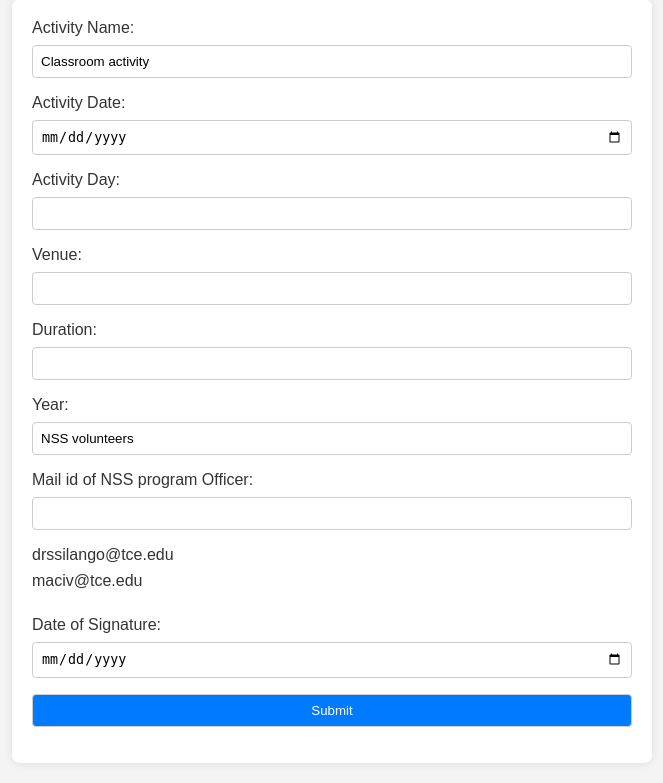
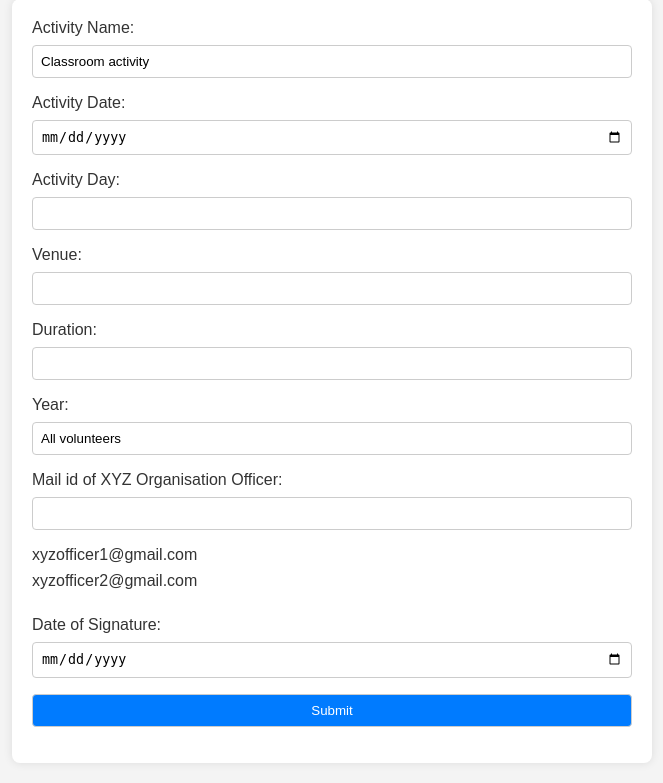
Before and after one commit to Guru-1205/AutoDocMailer, a Flask app: page / in a window 1280 px wide. Shown: the part 81-864 px from the top of the page, without its empty margins (308-971 px from the left). Run offline with Flask 3, Linux system fonts and the light colour scheme.

Commit message:
UpdatedCommit

```diff
--- a/app1.py
+++ b/app1.py
@@ -4,6 +4,10 @@ from io import BytesIO
 from docx import Document
 from docx.shared import Pt
 from datetime import datetime
+import os
+from dotenv import load_dotenv
+
+load_dotenv()
 
 app = Flask(__name__)
 
@@ -11,14 +15,14 @@ app = Flask(__name__)
 app.config['MAIL_SERVER'] = 'smtp.gmail.com'
 app.config['MAIL_PORT'] = 465
 app.config['MAIL_USE_SSL'] = True
-app.config['MAIL_USERNAME'] = 'premguru1045@gmail.com'
-app.config['MAIL_PASSWORD'] = 'lzyy wors izla arxw'
+app.config['MAIL_USERNAME'] = os.getenv('SENDER_MAIL_USERNAME')
+app.config['MAIL_PASSWORD'] = os.getenv('SENDER_MAIL_APP_PASSWORD')
 
 mail = Mail(app)
 
 template_path = 'static/template.docx'
 custom_font_path = 'static/fonts/times new roman bold.ttf'
-custom_font_size = Pt(12)  # Set the desired font size
+custom_font_size = Pt(14)  # Set the desired font size
 
 
 @app.route('/')
@@ -49,6 +53,9 @@ def process():
             if key in paragraph.text:
                 paragraph.text = paragraph.text.replace(key, str(value))
 
+    for paragraph in doc.paragraphs:
+        for run in paragraph.runs:
+            run.font.size = custom_font_size
     # Create an in-memory stream for the modified document
     output_stream = BytesIO()
     doc.save(output_stream)
@@ -72,8 +79,8 @@ def format_date(raw_date):
 
 def send_email(receiver_email, attachment_stream):
     em = Message(
-        'NSS ACTIVITY LETTER',
-        sender='premguru1045@gmail.com',
+        'XYZ ORGANISATION LETTER',
+        sender=os.getenv('SENDER_MAIL_USERNAME'),
         recipients=[receiver_email]
     )
     em.body = 'Activity letter'
--- a/templates/index.html
+++ b/templates/index.html
@@ -93,19 +93,15 @@
 
       <label for="address">Year:</label>
       <select name="year">
-        <option value="First year NSS volunteers">
-          First Year NSS volunteers
-        </option>
-        <option value="Second year NSS volunteers">
-          Second Year NSS volunteers
-        </option>
-        <option value="NSS volunteers" selected>NSS volunteers</option>
+        <option value="First year volunteers">First Year volunteers</option>
+        <option value="Second year volunteers">Second Year volunteers</option>
+        <option value="All volunteers" selected>All volunteers</option>
       </select>
 
-      <label for="mail">Mail id of NSS program Officer:</label>
+      <label for="mail">Mail id of XYZ Organisation Officer:</label>
       <input type="email" name="receiver_email" required /><br />
-      <label>drssilango@tce.edu</label>
-      <label>maciv@tce.edu</label><br />
+      <label>xyzofficer1@gmail.com</label>
+      <label>xyzofficer2@gmail.com</label><br />
       <label for="date">Date of Signature:</label>
       <input type="date" name="fromDate" required /><br />
 
```
Also changed, not shown: 2 other files.
